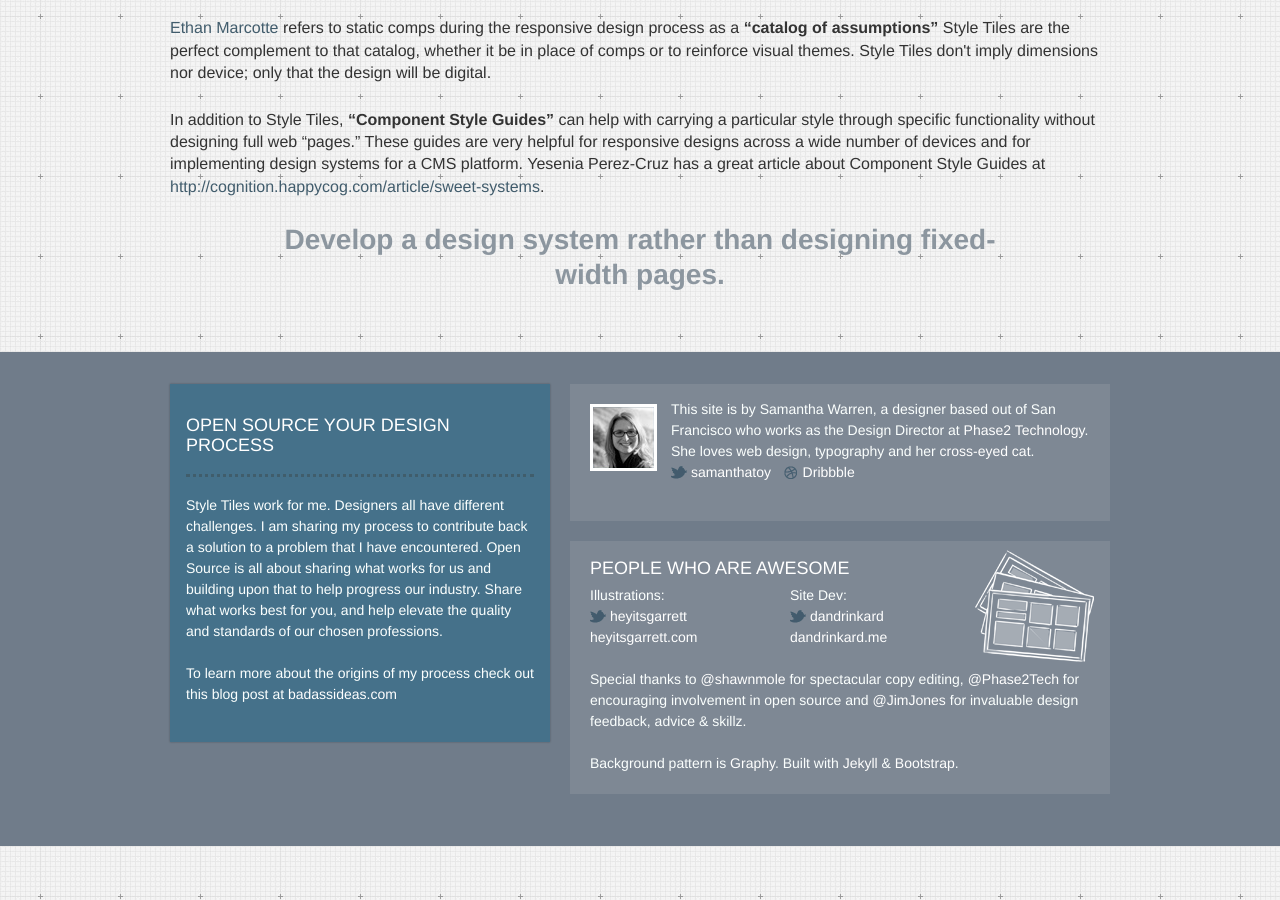
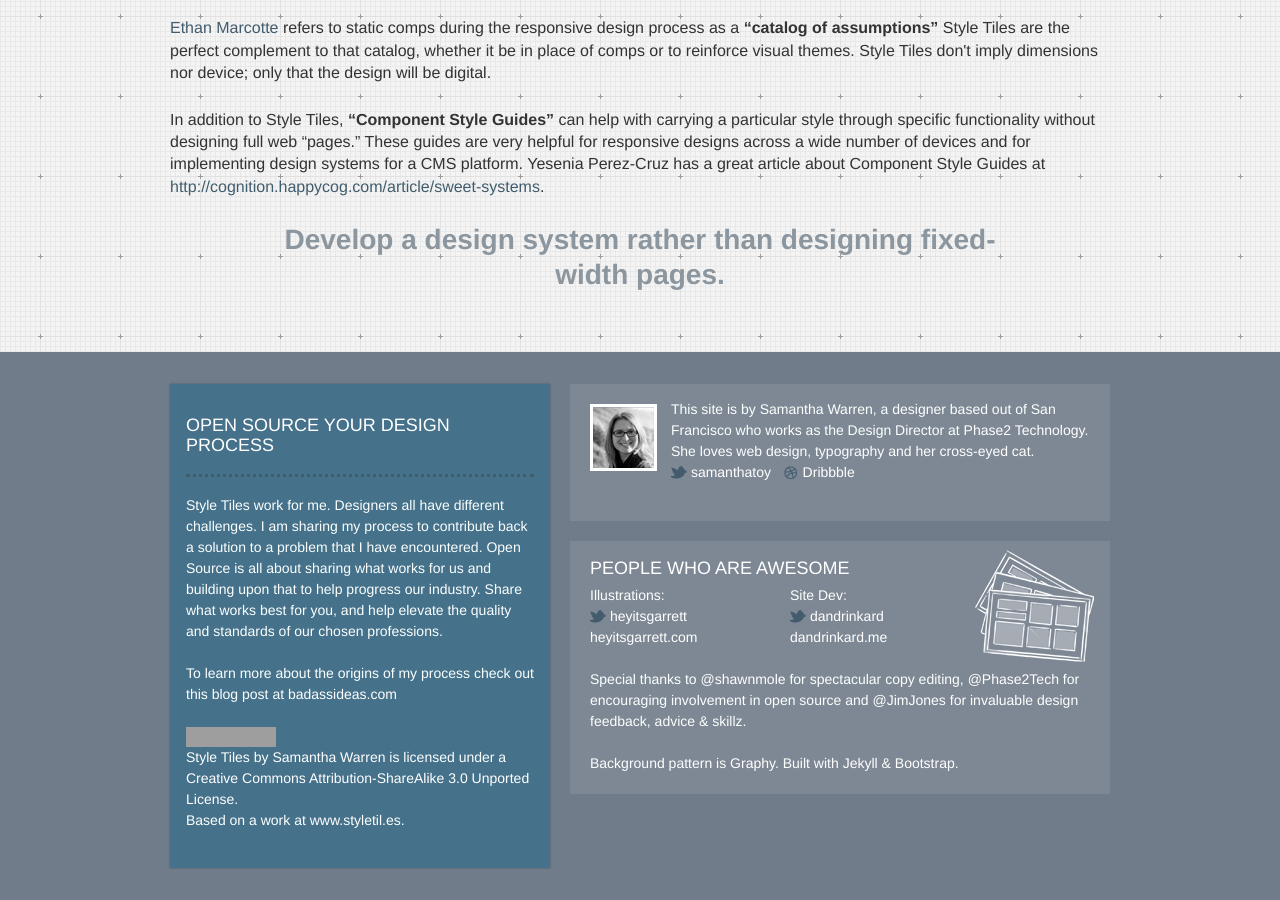
Before and after one commit to styletiles/styletiles.github.com, a Jekyll site: the page built from _posts/2012-02-01-index.html, in a window 1280 px wide and 900 px high, scrolled down 4464 px. Built offline with Jekyll 4.4.1, drawn with Linux system fonts in a browser that asks for light colours; nearby versions of some CDN libraries; comment, search, counter and statistics services are not loaded; grey boxes are pictures that could not be loaded.

Commit message:
Creative Commons

```diff
--- a/_includes/footer.html
+++ b/_includes/footer.html
@@ -14,6 +14,8 @@
                 To learn more about the origins of my process check out this blog post
                 at <a href="http://badassideas.com/style-tiles-as-a-web-design-process-tool/">badassideas.com</a>
             </p>
+<p>
+<a rel="license" href="http://creativecommons.org/licenses/by-sa/3.0/"><img alt="Creative Commons License" style="border-width:0" src="http://i.creativecommons.org/l/by-sa/3.0/88x31.png" /></a><br /><span xmlns:dct="http://purl.org/dc/terms/" property="dct:title">Style Tiles</span> by <a xmlns:cc="http://creativecommons.org/ns#" href="http://www.styletil.es" property="cc:attributionName" rel="cc:attributionURL">Samantha Warren</a> is licensed under a <a rel="license" href="http://creativecommons.org/licenses/by-sa/3.0/">Creative Commons Attribution-ShareAlike 3.0 Unported License</a>.<br />Based on a work at <a xmlns:dct="http://purl.org/dc/terms/" href="http://www.styletil.es" rel="dct:source">www.styletil.es</a>.</p>
         </div>
     </div>
     <div class="span7">
```
